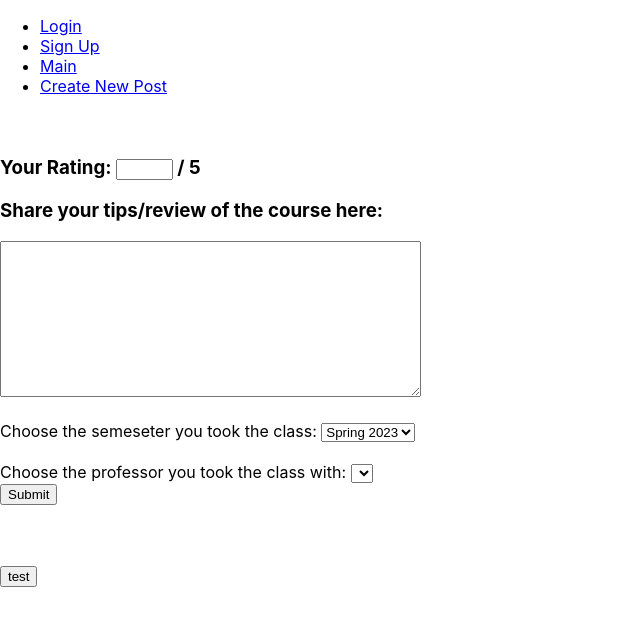
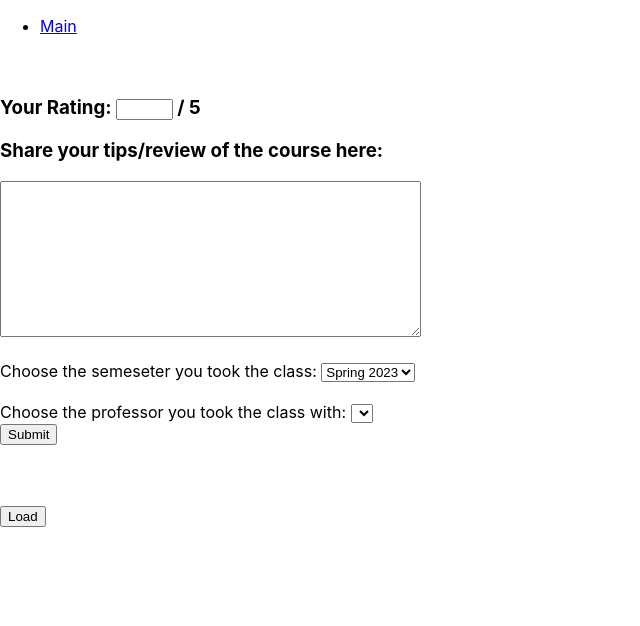
Before and after one commit to ethan-tam33/full-stack-final-project, a React (Create React App) app in the folder finalproject/frontend/: page /class in a window 1280 px wide. Shown: the top 626 px of the page, without its empty margins (0-640 px from the left). Built offline with nearby package versions, Linux system fonts and the light colour scheme.

Commit message:
final copy without css

```diff
--- a/finalproject/frontend/src/App.js
+++ b/finalproject/frontend/src/App.js
@@ -20,7 +20,7 @@ function App() {
         <Route path ="/newpost" element={<NewPost />}/>
         <Route
         path="*"
-        element={<Navigate to="/login" replace />}
+        element={<Navigate to="/main" replace />}
     />
       <Route path="/class" element={<Class />} />
       </Routes>
--- a/finalproject/frontend/src/components/Class.jsx
+++ b/finalproject/frontend/src/components/Class.jsx
@@ -3,6 +3,7 @@ import { useEffect, useState } from "react";
 import { useLocation } from 'react-router-dom'
 import Post from './Post'
 import axios from 'axios'
+// import styles from "../css/main.module.css"
 
 export default function Class() {
     const [className, setClassName] = useState('')
@@ -205,19 +206,13 @@ export default function Class() {
         axios.get(URL+'/me')
             .then(response => {
                 console.log(response.data);
-                let allPosts = response.data
-
-                for (const course of allPosts) {
+                let data = response.data
+                for (const course of data) {
                     if (course.courseName === className) {
-                        console.log(course.courseName);
                         for (const post of course.posts) {
                             console.log(post);
                             const {rating, semester, review, professor} = post;
-                            console.log(rating);
-                            console.log(semester);
-                            console.log(review);
-                            console.log(professor);
-                            let p = <Post rating={parseInt(rating)} semester={semester} review={review} professor={professor}></Post>
+                            let p = <Post rating={rating} semester={semester} review={review} professor={professor}></Post>
                             updatePosts(p);
                         }
                     }
@@ -228,12 +223,13 @@ export default function Class() {
                 });
         }
 
-
-
+    //getClass();
 
         //allPosts = Object.keys(allPosts);
         //console.log("slay")
         //console.log(allPosts);
+
+    const posts = allPosts.map((post) => post);
 
 
     return (
@@ -278,14 +274,15 @@ export default function Class() {
             {/* value={myProfessor} onChange={e => setMyProfessor(e.target.value)*/}
             <br></br>
             <button onClick={getData}>Submit</button>
+
             {/*<button onClick={sendPostData}>Submit</button>*/}
 
             <br></br>
             <br></br>
             <br></br>
             <br></br>
-            <button onClick={getClass}>test</button>
-            {allPosts}
+            <button onClick={getClass}>Load</button>
+            {posts}
 
             {/* we need to iterate over the posts array here to show them as it gets updated*/}
 
--- a/finalproject/frontend/src/components/Post.js
+++ b/finalproject/frontend/src/components/Post.js
@@ -2,15 +2,14 @@
 
 import styles from "../css/post.module.css"
 
-export default function Post ({props}) {
+export default function Post ({ rating, semester, professor, review }) {
     return (
         <div className={styles.post}>
-            <h2>Rating: {props.rating} / 5</h2>
+            <h2>Rating: {rating} / 5</h2>
             {/* <p> User: {props.username}</p> */}
-            <p style={{ fontWeight: 'bold' }}>Semester: {props.semester}</p>
-            <p style={{ fontWeight: 'bold' }}>Professor: {props.professor}</p>
-            <p>Review: {props.review}</p>
-
+            <p style={{ fontWeight: 'bold' }}>Semester: {semester}</p>
+            <p style={{ fontWeight: 'bold' }}>Professor: {professor}</p>
+            <p>Review: {review}</p>
         </div>
     )
 }
--- a/finalproject/frontend/src/components/header.js
+++ b/finalproject/frontend/src/components/header.js
@@ -4,10 +4,10 @@ const Header = () => {
     return (
     <div>
         <ul>
-            <li><Link to="../login">Login</Link></li>
-            <li><Link to="../home">Sign Up</Link></li>
+            {/* <li><Link to="../login">Login</Link></li> */}
+            {/* <li><Link to="../home">Sign Up</Link></li> */}
             <li><Link to="../main">Main</Link></li>
-            <li><Link to="../newpost">Create New Post</Link></li>
+            {/* <li><Link to="../newpost">Create New Post</Link></li> */}
         </ul>
     </div>
 )}
--- a/finalproject/frontend/src/components/main.js
+++ b/finalproject/frontend/src/components/main.js
@@ -33,6 +33,8 @@ const Main = () => {
     }
   }
 
+  createCourses();
+
   return (
     <div>
       <h1>Rate My Courses</h1>
@@ -50,7 +52,6 @@ const Main = () => {
         <option value="CS198-99">CS198-99</option>
       </select> */}
       {classData.map(className => {return (<button className={styles.classButton}><Link to={"/Class?className=" + className}>{className}</Link></button>)})}
-      {createCourses()}
     </div>
 
   {/* <button onclick="siteRedirect()">Go</button> */}
--- a/finalproject/frontend/src/css/main.module.css
+++ b/finalproject/frontend/src/css/main.module.css
@@ -6,3 +6,10 @@
     width: 200px;
     height: 50px
 }
+
+h1 {
+    text-align:center;
+}
+h2 {
+    text-align:center;
+}
--- a/finalproject/frontend/src/css/post.module.css
+++ b/finalproject/frontend/src/css/post.module.css
@@ -3,3 +3,7 @@
     padding: 10px;
     margin-bottom: 20px;
   }
+
+.h2 {
+
+}
```
